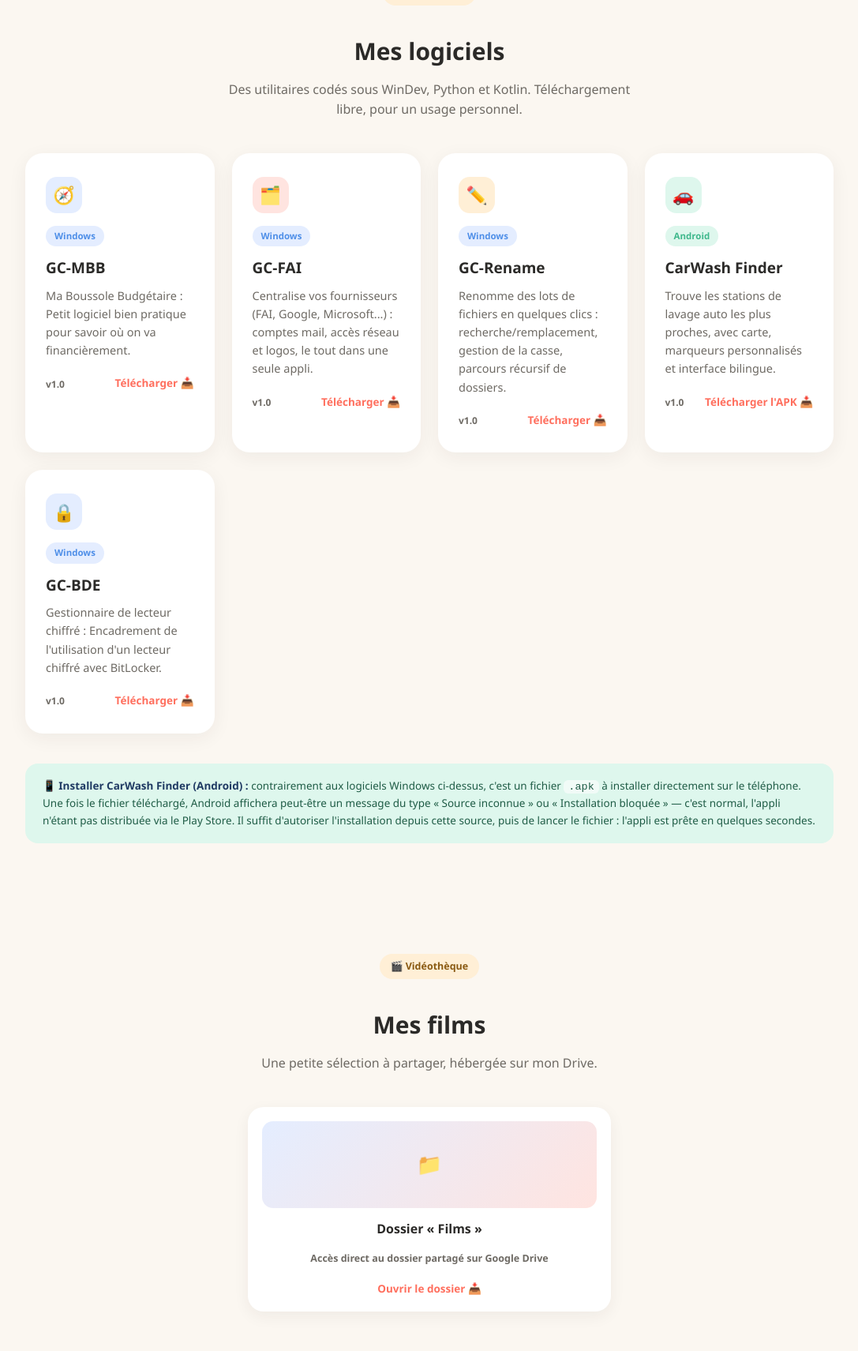
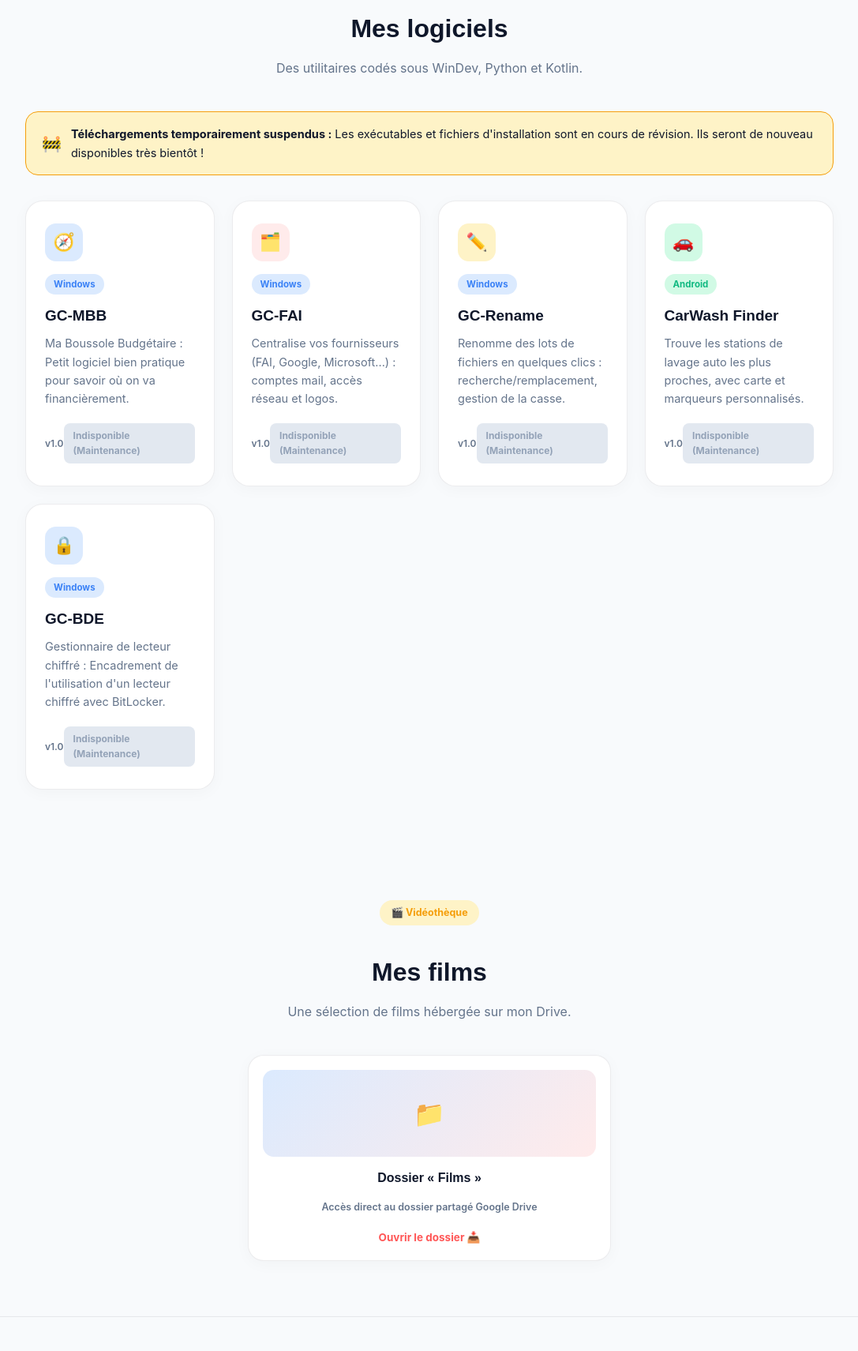
Before and after one commit to GC-Projet/Publication, a plain HTML site: page index.html in a window 1280 px wide. Shown: the part 728-2439 px from the top of the page at 79% size, without its empty margins (96-1183 px from the left). Drawn offline with Linux system fonts and the light colour scheme.

Commit message:
Update index.html

```diff
--- a/index.html
+++ b/index.html
@@ -5,264 +5,279 @@
 <meta name="viewport" content="width=device-width, initial-scale=1.0">
 <title>GC-Soft — Films &amp; logiciels</title>
 <style>
-  :root{
-    --bg: #FBF7F1;
-    --panel: #FFFFFF;
-    --coral: #FF6F5E;
-    --coral-soft: #FFE4E0;
-    --sun: #FFB648;
-    --sun-soft: #FFEFD6;
-    --sky: #4F8FE8;
-    --sky-soft: #E4EDFF;
-    --mint: #3FB88C;
-    --mint-soft: #DEF7ED;
-    --ink: #2B2A28;
-    --ink-dim: #6E6A64;
-    --line: rgba(43,42,40,0.08);
-    --display: 'Segoe UI Rounded', 'SF Pro Rounded', 'Century Gothic', var(--body-fallback), sans-serif;
-    --body: 'Segoe UI', -apple-system, Roboto, Helvetica, Arial, sans-serif;
+  :root {
+    --bg: #f8fafc;
+    --panel: #ffffff;
+    --coral: #ff5757;
+    --coral-soft: #ffebeb;
+    --sun: #f59e0b;
+    --sun-soft: #fef3c7;
+    --sky: #3b82f6;
+    --sky-soft: #dbeafe;
+    --mint: #10b981;
+    --mint-soft: #d1fae5;
+    --ink: #0f172a;
+    --ink-dim: #64748b;
+    --line: rgba(15, 23, 42, 0.08);
+    --disabled-bg: #e2e8f0;
+    --disabled-text: #94a3b8;
+    --display: 'Outfit', 'Segoe UI Rounded', 'SF Pro Rounded', sans-serif;
+    --body: 'Inter', -apple-system, BlinkMacSystemFont, Roboto, sans-serif;
   }
 
-  *{ box-sizing:border-box; }
-  html{ scroll-behavior: smooth; }
-  body{
-    margin:0;
+  @media (prefers-color-scheme: dark) {
+    :root {
+      --bg: #0f172a;
+      --panel: #1e293b;
+      --coral-soft: rgba(255, 87, 87, 0.15);
+      --sun-soft: rgba(245, 158, 11, 0.15);
+      --sky-soft: rgba(59, 130, 246, 0.15);
+      --mint-soft: rgba(16, 185, 129, 0.15);
+      --ink: #f8fafc;
+      --ink-dim: #94a3b8;
+      --line: rgba(255, 255, 255, 0.08);
+      --disabled-bg: #334155;
+      --disabled-text: #64748b;
+    }
+  }
+
+  * { box-sizing: border-box; }
+  html { scroll-behavior: smooth; }
+  body {
+    margin: 0;
     background: var(--bg);
     color: var(--ink);
     font-family: var(--body);
     line-height: 1.6;
   }
-  a{ color: inherit; }
+  a { color: inherit; }
 
-  .blob{
-    position:absolute; border-radius: 50%;
-    filter: blur(2px);
-    opacity: .55;
-    z-index:0;
+  header {
+    position: sticky; top: 0; z-index: 30;
+    background: rgba(248, 250, 252, 0.8);
+    backdrop-filter: blur(12px);
+    border-bottom: 1px solid var(--line);
+  }
+  @media (prefers-color-scheme: dark) {
+    header { background: rgba(15, 23, 42, 0.8); }
   }
 
-  header{
-    position: sticky; top:0; z-index: 30;
-    background: rgba(251,247,241,0.9);
-    backdrop-filter: blur(6px);
-    border-bottom: 2px solid var(--line);
+  .header-inner {
+    max-width: 1080px; margin: 0 auto;
+    padding: 16px 28px;
+    display: flex; align-items: center; justify-content: space-between;
   }
-  .header-inner{
-    max-width: 1080px; margin:0 auto;
-    padding: 16px 28px;
-    display:flex; align-items:center; justify-content: space-between;
-  }
-  .wordmark{
+  .wordmark {
     font-family: var(--display);
     font-size: 22px;
     font-weight: 800;
     text-decoration: none;
-    display:flex; align-items:center; gap: 8px;
+    display: flex; align-items: center; gap: 8px;
     color: var(--ink);
   }
-  .wordmark .dot{
+  .wordmark .dot {
     width: 10px; height: 10px; border-radius: 50%;
     background: var(--coral);
-    display:inline-block;
   }
-  nav{ display:flex; gap: 8px; }
-  nav a{
-    text-decoration:none;
+  nav { display: flex; gap: 8px; }
+  nav a {
+    text-decoration: none;
     font-size: 14.5px;
     font-weight: 600;
     color: var(--ink-dim);
     padding: 8px 16px;
     border-radius: 999px;
-    transition: background .2s ease, color .2s ease;
+    transition: all .2s ease;
   }
-  nav a:hover{ background: var(--coral-soft); color: var(--coral); }
+  nav a:hover { background: var(--coral-soft); color: var(--coral); }
 
-  .hero{
+  .hero {
     position: relative;
     overflow: hidden;
     padding: 90px 28px 80px;
   }
-  .hero-inner{
-    position: relative; z-index:1;
-    max-width: 720px; margin: 0 auto; text-align:center;
+  .hero-inner {
+    position: relative; z-index: 1;
+    max-width: 720px; margin: 0 auto; text-align: center;
   }
-  .kicker{
-    display:inline-flex; align-items:center; gap:8px;
+  .kicker {
+    display: inline-flex; align-items: center; gap: 8px;
     background: var(--sun-soft);
-    color: #8a5a12;
+    color: var(--sun);
     font-size: 13.5px; font-weight: 700;
     padding: 7px 16px;
     border-radius: 999px;
     margin-bottom: 24px;
   }
-  h1{
+  h1 {
     font-family: var(--display);
     font-size: clamp(30px, 5vw, 48px);
     line-height: 1.2;
     margin: 0 0 20px;
     font-weight: 800;
   }
-  h1 .accent{ color: var(--coral); }
-  .hero p{
+  h1 .accent { color: var(--coral); }
+  .hero p {
     color: var(--ink-dim);
     font-size: 17px;
     max-width: 540px;
     margin: 0 auto 32px;
   }
-  .hero-ctas{ display:flex; gap: 14px; justify-content:center; flex-wrap: wrap; }
+  .hero-ctas { display: flex; gap: 14px; justify-content: center; flex-wrap: wrap; }
 
-  .btn{
-    display:inline-flex; align-items:center; gap:8px;
+  .btn {
+    display: inline-flex; align-items: center; gap: 8px;
     padding: 13px 26px;
     border-radius: 14px;
     font-size: 15px;
     font-weight: 700;
-    text-decoration:none;
-    border: 2px solid transparent;
-    transition: transform .15s ease, box-shadow .15s ease, background .15s ease;
+    text-decoration: none;
+    border: 1px solid transparent;
+    transition: all .2s cubic-bezier(0.16, 1, 0.3, 1);
   }
-  .btn:hover{ transform: translateY(-2px) rotate(-0.3deg); }
-  .btn-primary{ background: var(--coral); color: #fff; box-shadow: 0 8px 20px rgba(255,111,94,0.35); }
-  .btn-primary:hover{ background: #ff5c49; }
-  .btn-ghost{ background: var(--panel); color: var(--ink); border-color: var(--line); }
-  .btn-ghost:hover{ border-color: var(--coral); color: var(--coral); }
+  .btn:hover { transform: translateY(-2px); }
+  .btn-primary { background: var(--coral); color: #fff; box-shadow: 0 10px 25px -5px rgba(255,87,87,0.4); }
+  .btn-primary:hover { background: #ff4141; }
+  .btn-ghost { background: var(--panel); color: var(--ink); border-color: var(--line); }
+  .btn-ghost:hover { border-color: var(--coral); color: var(--coral); }
 
-  section.block{ max-width: 1080px; margin: 0 auto; padding: 70px 28px; position:relative; z-index:1; }
-  .section-head{ margin-bottom: 42px; text-align:center; }
-  .kicker.small{ font-size:12.5px; padding:6px 14px; }
-  .section-head h2{
+  section.block { max-width: 1080px; margin: 0 auto; padding: 70px 28px; position: relative; z-index: 1; }
+  .section-head { margin-bottom: 42px; text-align: center; }
+  .kicker.small { font-size: 12.5px; padding: 6px 14px; }
+  .section-head h2 {
     font-family: var(--display);
-    font-size: 30px;
+    font-size: 32px;
     margin: 10px 0 12px;
     font-weight: 800;
   }
-  .section-head p{ color: var(--ink-dim); max-width: 520px; margin:0 auto; }
+  .section-head p { color: var(--ink-dim); max-width: 520px; margin: 0 auto; }
 
-  /* --- Card grid : 4 par ligne max, puis 2, puis 1 --- */
-  .grid{
-    display:grid;
+  /* Bandeau de maintenance */
+  .maintenance-notice {
+    background: var(--sun-soft);
+    border: 1px solid var(--sun);
+    color: var(--ink);
+    padding: 16px 20px;
+    border-radius: 16px;
+    margin-bottom: 32px;
+    display: flex;
+    align-items: center;
+    gap: 12px;
+    font-size: 14.5px;
+  }
+  .maintenance-notice span.icon { font-size: 20px; }
+
+  /* Card Grid */
+  .grid {
+    display: grid;
     grid-template-columns: repeat(4, 1fr);
     gap: 22px;
   }
-  @media (max-width: 980px){
-    .grid{ grid-template-columns: repeat(2, 1fr); }
-  }
-  @media (max-width: 560px){
-    .grid{ grid-template-columns: 1fr; }
-  }
-  .card{
+  @media (max-width: 980px){ .grid { grid-template-columns: repeat(2, 1fr); } }
+  @media (max-width: 560px){ .grid { grid-template-columns: 1fr; } }
+
+  .card {
     position: relative;
     background: var(--panel);
     border-radius: 22px;
     padding: 28px 24px;
-    box-shadow: 0 6px 24px rgba(43,42,40,0.06);
-    border: 2px solid transparent;
+    box-shadow: 0 4px 20px rgba(0,0,0,0.03);
+    border: 1px solid var(--line);
     opacity: 0;
     transform: translateY(16px);
-    transition: opacity .5s ease, transform .5s ease, box-shadow .2s ease, border-color .2s ease;
+    transition: all .4s cubic-bezier(0.16, 1, 0.3, 1);
   }
-  .card.in{ opacity:1; transform:none; }
-  .card:hover{
-    box-shadow: 0 14px 30px rgba(43,42,40,0.10);
+  .card.in { opacity: 1; transform: none; }
+  .card:hover {
+    box-shadow: 0 12px 30px rgba(0,0,0,0.08);
     border-color: var(--coral-soft);
-    transform: translateY(-3px);
+    transform: translateY(-4px);
   }
 
-  .icon-badge{
-    width: 46px; height:46px;
+  .icon-badge {
+    width: 48px; height: 48px;
     border-radius: 14px;
-    display:flex; align-items:center; justify-content:center;
+    display: flex; align-items: center; justify-content: center;
     font-size: 22px;
     margin-bottom: 16px;
   }
-  .bg-coral{ background: var(--coral-soft); }
-  .bg-sky{ background: var(--sky-soft); }
-  .bg-mint{ background: var(--mint-soft); }
-  .bg-sun{ background: var(--sun-soft); }
+  .bg-coral { background: var(--coral-soft); }
+  .bg-sky { background: var(--sky-soft); }
+  .bg-mint { background: var(--mint-soft); }
+  .bg-sun { background: var(--sun-soft); }
 
-  .badge-row{ display:flex; gap:8px; flex-wrap:wrap; margin-bottom: 12px; }
-  .badge{
+  .badge-row { display: flex; gap: 8px; flex-wrap: wrap; margin-bottom: 12px; }
+  .badge {
     font-size: 11.5px; font-weight: 700;
     padding: 4px 11px;
     border-radius: 999px;
     background: var(--sky-soft);
     color: var(--sky);
   }
-  .badge.alt{ background: var(--mint-soft); color: var(--mint); }
+  .badge.alt { background: var(--mint-soft); color: var(--mint); }
 
-  .card h3{ font-family: var(--display); font-size: 19px; margin: 0 0 8px; font-weight: 800; }
-  .card p{ color: var(--ink-dim); font-size: 14.5px; margin: 0 0 20px; min-height: 44px; }
+  .card h3 { font-family: var(--display); font-size: 19px; margin: 0 0 8px; font-weight: 800; }
+  .card p { color: var(--ink-dim); font-size: 14.5px; margin: 0 0 20px; min-height: 44px; }
 
-  .card-footer{ display:flex; align-items:center; justify-content: space-between; }
-  .version-tag{ font-size: 12px; color: var(--ink-dim); font-weight:600; }
-  .dl-link{
+  .card-footer { display: flex; align-items: center; justify-content: space-between; }
+  .version-tag { font-size: 12px; color: var(--ink-dim); font-weight: 600; }
+
+  /* Liens désactivés */
+  .dl-link {
     font-size: 13.5px;
     font-weight: 700;
-    text-decoration:none;
+    text-decoration: none;
     color: var(--coral);
-    display:inline-flex; align-items:center; gap:5px;
+    display: inline-flex; align-items: center; gap: 5px;
+    transition: color .2s ease;
   }
-  .dl-link:hover{ color: #ff5c49; }
+  .dl-link:hover { color: #ff4141; }
 
-  .film-list{ display:grid; grid-template-columns: repeat(auto-fit, minmax(240px,1fr)); gap: 20px; }
-  .film-card{
+  .dl-link.disabled {
+    color: var(--disabled-text);
+    pointer-events: none;
+    cursor: not-allowed;
+    background: var(--disabled-bg);
+    padding: 6px 12px;
+    border-radius: 8px;
+    font-size: 12px;
+  }
+
+  .film-list { display: grid; grid-template-columns: repeat(auto-fit, minmax(240px,1fr)); gap: 20px; }
+  .film-card {
     background: var(--panel);
     border-radius: 20px;
     padding: 18px;
-    box-shadow: 0 6px 20px rgba(43,42,40,0.06);
-    display:flex; flex-direction: column; gap: 14px;
-    opacity:0; transform: translateY(14px);
-    transition: opacity .5s ease, transform .5s ease;
+    border: 1px solid var(--line);
+    box-shadow: 0 4px 20px rgba(0,0,0,0.03);
+    display: flex; flex-direction: column; gap: 14px;
+    opacity: 0; transform: translateY(14px);
+    transition: all .4s cubic-bezier(0.16, 1, 0.3, 1);
   }
-  .film-card.in{ opacity:1; transform:none; }
-  .film-thumb{
+  .film-card.in { opacity: 1; transform: none; }
+  .film-thumb {
     height: 110px;
     border-radius: 14px;
     background: linear-gradient(135deg, var(--sky-soft), var(--coral-soft));
-    display:flex; align-items:center; justify-content:center;
-    font-size: 26px;
-    color: var(--coral);
+    display: flex; align-items: center; justify-content: center;
+    font-size: 32px;
   }
-  .film-card h4{ margin:0; font-family: var(--display); font-size:16px; font-weight:800; }
-  .film-card span.meta{ font-size:12.5px; color: var(--ink-dim); font-weight:600; }
-  .film-card-footer{ display:flex; justify-content: space-between; align-items:center; margin-top:4px; }
+  .film-card h4 { margin: 0; font-family: var(--display); font-size: 16px; font-weight: 800; }
+  .film-card span.meta { font-size: 12.5px; color: var(--ink-dim); font-weight: 600; }
+  .film-card-footer { display: flex; justify-content: center; align-items: center; margin-top: 4px; }
 
-  .note{
-    margin-top: 38px;
-    padding: 18px 22px;
-    border-radius: 16px;
-    background: var(--sky-soft);
-    font-size: 13.5px;
-    color: #365381;
+  footer {
+    text-align: center;
+    padding: 46px 28px 56px;
+    border-top: 1px solid var(--line);
   }
-  .note strong{ color: #1f3a63; }
-  .note code{ background: rgba(255,255,255,0.6); padding: 1px 6px; border-radius: 6px; }
-
-  footer{
-    text-align:center;
-    padding: 46px 28px 56px;
-    position:relative; z-index:1;
-  }
-  footer .wordmark{ justify-content:center; margin-bottom: 12px; font-size:19px; }
-  footer p{ color: var(--ink-dim); font-size: 13.5px; margin: 4px 0; }
-  footer a.mail{ color: var(--coral); text-decoration:none; font-weight:700; }
+  footer .wordmark { justify-content: center; margin-bottom: 12px; font-size: 19px; }
+  footer p { color: var(--ink-dim); font-size: 13.5px; margin: 4px 0; }
+  footer a.mail { color: var(--coral); text-decoration: none; font-weight: 700; }
 
   @media (prefers-reduced-motion: reduce){
-    html{ scroll-behavior:auto; }
-    .card,.film-card{ transition:none; opacity:1; transform:none; }
-  }
-
-  @media (max-width: 640px){
-    .header-inner{ padding: 12px 18px; }
-    nav a{ padding: 6px 10px; font-size:13px; }
-    section.block{ padding: 54px 18px; }
-    .hero{ padding: 64px 18px 56px; }
-  }
-
-  a:focus-visible, button:focus-visible{
-    outline: 2px solid var(--coral);
-    outline-offset: 3px;
-    border-radius: 6px;
+    html { scroll-behavior: auto; }
+    .card, .film-card { transition: none; opacity: 1; transform: none; }
   }
 </style>
 </head>
@@ -280,15 +295,10 @@
 </header>
 
 <div id="top" class="hero">
-  <div class="blob" style="width:280px;height:280px;background:var(--sun-soft);top:-100px;left:-80px;"></div>
-  <div class="blob" style="width:220px;height:220px;background:var(--sky-soft);top:40px;right:-60px;"></div>
-  <div class="blob" style="width:180px;height:180px;background:var(--mint-soft);bottom:-80px;left:38%;"></div>
   <div class="hero-inner">
     <div class="kicker">👋 Bienvenue chez GC-Soft</div>
     <h1>Mes petits logiciels <span class="accent">maison</span>, et quelques films à partager</h1>
-    <p>Je développe des utilitaires sur mon temps libre — pour Windows et Android — et je
-       partage ici aussi une sélection de films. Rien de bien sérieux, juste des outils
-       pratiques faits avec soin (et testés en vrai) !</p>
+    <p>Je développe des utilitaires sur mon temps libre pour Windows et Android. Les programmes d'installation sont actuellement en cours de mise à jour.</p>
     <div class="hero-ctas">
       <a href="#logiciels" class="btn btn-primary">💻 Voir les logiciels</a>
       <a href="#films" class="btn btn-ghost">🎬 Voir les films</a>
@@ -300,7 +310,14 @@
   <div class="section-head">
     <div class="kicker small">💻 Logithèque</div>
     <h2>Mes logiciels</h2>
-    <p>Des utilitaires codés sous WinDev, Python et Kotlin. Téléchargement libre, pour un usage personnel.</p>
+    <p>Des utilitaires codés sous WinDev, Python et Kotlin.</p>
+  </div>
+
+  <div class="maintenance-notice">
+    <span class="icon">🚧</span>
+    <div>
+      <strong>Téléchargements temporairement suspendus :</strong> Les exécutables et fichiers d'installation sont en cours de révision. Ils seront de nouveau disponibles très bientôt !
+    </div>
   </div>
 
   <div class="grid" id="softs-grid">
@@ -308,11 +325,10 @@
       <div class="icon-badge bg-sky">🧭</div>
       <div class="badge-row"><span class="badge">Windows</span></div>
       <h3>GC-MBB</h3>
-      <p>Ma Boussole Budgétaire : Petit logiciel bien pratique pour
-         savoir où on va financièrement.</p>
+      <p>Ma Boussole Budgétaire : Petit logiciel bien pratique pour savoir où on va financièrement.</p>
       <div class="card-footer">
         <span class="version-tag">v1.0</span>
-        <a href="https://drive.google.com/file/d/13xgZbr0ACR4p2jNIH-sjWJ5yeP-tthBV" class="dl-link">Télécharger 📥</a>
+        <span class="dl-link disabled">Indisponible (Maintenance)</span>
       </div>
     </div>
 
@@ -320,11 +336,10 @@
       <div class="icon-badge bg-coral">🗂️</div>
       <div class="badge-row"><span class="badge">Windows</span></div>
       <h3>GC-FAI</h3>
-      <p>Centralise vos fournisseurs (FAI, Google, Microsoft...) : comptes mail, accès réseau
-         et logos, le tout dans une seule appli.</p>
+      <p>Centralise vos fournisseurs (FAI, Google, Microsoft...) : comptes mail, accès réseau et logos.</p>
       <div class="card-footer">
         <span class="version-tag">v1.0</span>
-        <a href="https://drive.google.com/file/d/1-oKNybp7r8xqfbvHyAYC3LrwjyitvPcW" class="dl-link">Télécharger 📥</a>
+        <span class="dl-link disabled">Indisponible (Maintenance)</span>
       </div>
     </div>
 
@@ -332,11 +347,10 @@
       <div class="icon-badge bg-sun">✏️</div>
       <div class="badge-row"><span class="badge">Windows</span></div>
       <h3>GC-Rename</h3>
-      <p>Renomme des lots de fichiers en quelques clics : recherche/remplacement, gestion de la
-         casse, parcours récursif de dossiers.</p>
+      <p>Renomme des lots de fichiers en quelques clics : recherche/remplacement, gestion de la casse.</p>
       <div class="card-footer">
         <span class="version-tag">v1.0</span>
-        <a href="https://drive.google.com/file/d/1_7e2RMtNuOF_H2EGyrmm9RVUnAwAw6g_" class="dl-link">Télécharger 📥</a>
+        <span class="dl-link disabled">Indisponible (Maintenance)</span>
       </div>
     </div>
 
@@ -344,11 +358,10 @@
       <div class="icon-badge bg-mint">🚗</div>
       <div class="badge-row"><span class="badge alt">Android</span></div>
       <h3>CarWash Finder</h3>
-      <p>Trouve les stations de lavage auto les plus proches, avec carte, marqueurs
-         personnalisés et interface bilingue.</p>
+      <p>Trouve les stations de lavage auto les plus proches, avec carte et marqueurs personnalisés.</p>
       <div class="card-footer">
         <span class="version-tag">v1.0</span>
-        <a href="https://drive.google.com/file/d/12-BpmMMsExSDyrBuv00sFk7NVxFxbv7f/view?usp=sharing" class="dl-link">Télécharger l'APK 📥</a>
+        <span class="dl-link disabled">Indisponible (Maintenance)</span>
       </div>
     </div>
 
@@ -356,22 +369,12 @@
       <div class="icon-badge bg-sky">🔒</div>
       <div class="badge-row"><span class="badge">Windows</span></div>
       <h3>GC-BDE</h3>
-      <p>Gestionnaire de lecteur chiffré : Encadrement de l'utilisation d'un lecteur
-         chiffré avec BitLocker.</p>
+      <p>Gestionnaire de lecteur chiffré : Encadrement de l'utilisation d'un lecteur chiffré avec BitLocker.</p>
       <div class="card-footer">
         <span class="version-tag">v1.0</span>
-        <a href="https://drive.google.com/file/d/1vGKT4JPl2pw87YBp-iqbQ6l3MjFFUfZz" class="dl-link">Télécharger 📥</a>
+        <span class="dl-link disabled">Indisponible (Maintenance)</span>
       </div>
     </div>
-  </div>
-
-  <div class="note" style="background: var(--mint-soft); color:#1f5c46;">
-    <strong>📱 Installer CarWash Finder (Android) :</strong> contrairement aux logiciels Windows
-    ci-dessus, c'est un fichier <code>.apk</code> à installer directement sur le téléphone.
-    Une fois le fichier téléchargé, Android affichera peut-être un message du type
-    « Source inconnue » ou « Installation bloquée » — c'est normal, l'appli n'étant pas distribuée
-    via le Play Store. Il suffit d'autoriser l'installation depuis cette source, puis de lancer
-    le fichier : l'appli est prête en quelques secondes.
   </div>
 </section>
 
@@ -379,15 +382,15 @@
   <div class="section-head">
     <div class="kicker small">🎬 Vidéothèque</div>
     <h2>Mes films</h2>
-    <p>Une petite sélection à partager, hébergée sur mon Drive.</p>
+    <p>Une sélection de films hébergée sur mon Drive.</p>
   </div>
 
   <div class="film-list" id="films-list" style="grid-template-columns: 1fr; max-width: 460px; margin: 0 auto;">
     <div class="film-card" style="align-items:center; text-align:center;">
       <div class="film-thumb" style="width:100%;">📁</div>
       <h4>Dossier « Films »</h4>
-      <span class="meta">Accès direct au dossier partagé sur Google Drive</span>
-      <div class="film-card-footer" style="justify-content:center;">
+      <span class="meta">Accès direct au dossier partagé Google Drive</span>
+      <div class="film-card-footer">
         <a href="https://drive.google.com/drive/folders/1sOrKOdugwU_1fhZRZ2-uQ3GOtvhCBamL?usp=sharing" class="dl-link" target="_blank" rel="noopener">Ouvrir le dossier 📥</a>
       </div>
     </div>
@@ -396,16 +399,20 @@
 
 <footer id="contact">
   <a href="#top" class="wordmark"><span class="dot"></span>GC-Soft</a>
-  <p>Développeur indépendant — logiciels faits maison, et quelques films partagés, avec le sourire 😊</p>
+  <p>Développeur indépendant — logiciels faits maison et partage de contenus 😊</p>
   <p>Contact : <a href="mailto:gc-soft@orange.fr" class="mail">gc-soft@orange.fr</a></p>
 </footer>
 
 <script>
-  const io = new IntersectionObserver((entries)=>{
-    entries.forEach(e=>{
-      if(e.isIntersecting){ e.target.classList.add('in'); io.unobserve(e.target); }
+  const io = new IntersectionObserver((entries) => {
+    entries.forEach(e => {
+      if(e.isIntersecting){
+        e.target.classList.add('in');
+        io.unobserve(e.target);
+      }
     });
-  }, { threshold: 0.15 });
+  }, { threshold: 0.1 });
+
   document.querySelectorAll('.card, .film-card').forEach(el => io.observe(el));
 </script>
 
```
